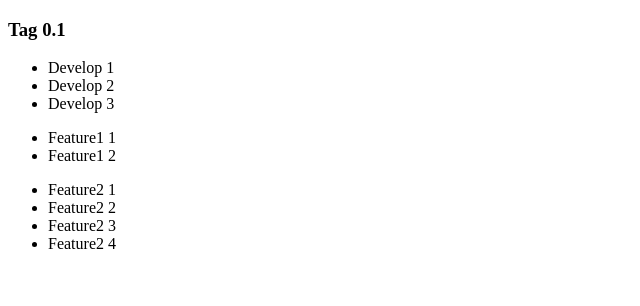
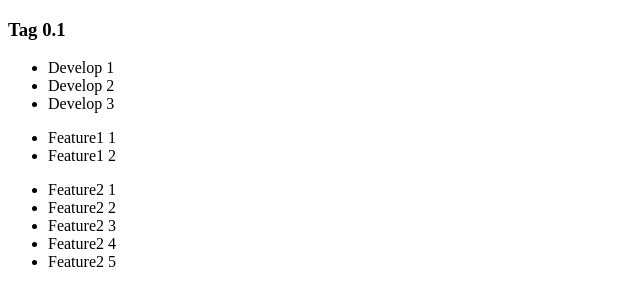
Before and after one commit to MarcosFlox/Git_GitHub-MarcosFlox, a plain HTML site: page index.html in a window 1280 px wide. Shown: the full height of the page, 0-640 px from the left. Drawn offline with Linux system fonts and the light colour scheme.

Commit message:
Creado C5 F2

```diff
--- a/index.html
+++ b/index.html
@@ -21,6 +21,7 @@
         <li>Feature2 2</li>
         <li>Feature2 3</li>
         <li>Feature2 4</li>
+        <li>Feature2 5</li>
     </ul>
 </body>
 </html>
```
